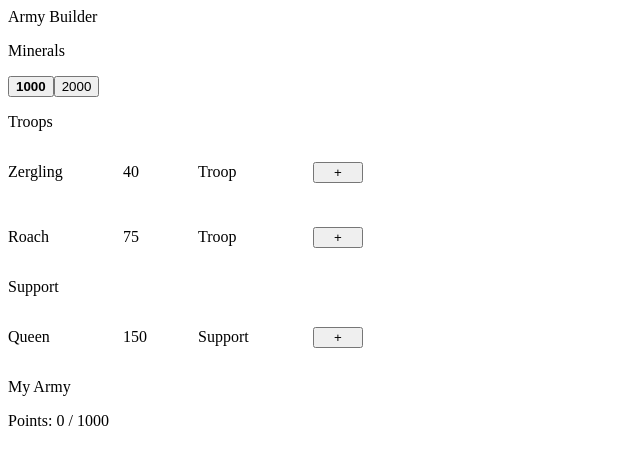
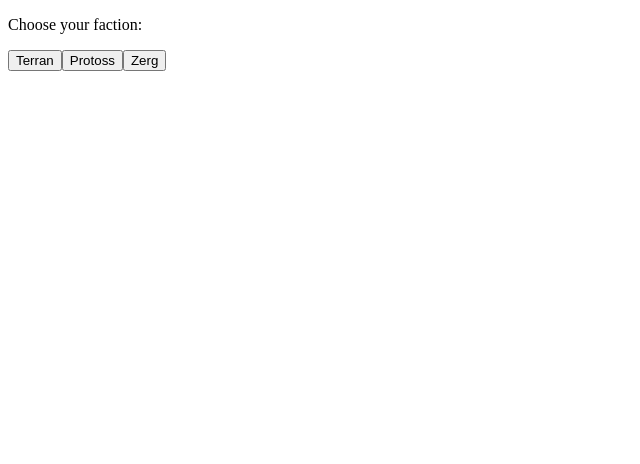
Before and after one commit to 0R91/army-builder, a React (Vite) app: page / in a window 1280 px wide. Shown: the top 464 px of the page, without its empty margins (0-640 px from the left). Built offline with nearby package versions, Linux system fonts and the light colour scheme.

Commit message:
Add faction selection

```diff
--- a/src/App.tsx
+++ b/src/App.tsx
@@ -1,115 +1,22 @@
-import { useState, useRef, useEffect } from 'react';
-import type { Unit, ArmyEntry } from './types/Unit';
-import styles from './App.module.css';
-import UnitCard from './components/UnitCard';
+import { useState } from 'react';
+import type { Faction } from './types/Faction';
+import ArmyBuilder from './components/ArmyBuilder';
+import FactionSelection from './components/FactionSelection';
 
 function App() {
-  const units: Unit[] = [
-    { id: 1, name: 'Zergling', points: 40, category: 'Troop' },
-    { id: 2, name: 'Roach', points: 75, category: 'Troop' },
-    { id: 3, name: 'Queen', points: 150, category: 'Support' },
-  ];
+  const [selectedFaction, setSelectedFaction] = useState<Faction | null>(null);
 
-  const pointLimits = [1000, 2000];
-
-  const [army, setArmy] = useState<ArmyEntry[]>([]);
-  const [maxPoints, setMaxPoints] = useState(1000);
-
-  const nextEntryId = useRef(1);
-
-  const troops = units.filter((unit) => unit.category === 'Troop');
-  const supports = units.filter((unit) => unit.category === 'Support');
-  const zerglings = army.filter((entry) => entry.unit.name === 'Zergling');
-
-  const unitNames = army.map((entry) => entry.unit.name);
-
-  const unitCounts = unitNames.reduce<Record<string, number>>((counts, name) => {
-    if (counts[name]) {
-      counts[name]++;
-    } else {
-      counts[name] = 1;
-    }
-
-    return counts;
-  }, {});
-
-  const unitEntries = Object.entries(unitCounts);
-
-  const totalPoints = army.reduce((total, entry) => {
-    return total + entry.unit.points;
-  }, 0);
-
-  function handleClick(unit: Unit) {
-    const newEntry = {
-      entryId: nextEntryId.current,
-      unit: unit,
-    };
-
-    setArmy([...army, newEntry]);
-    nextEntryId.current++;
+  function handleFactionSelection(faction: Faction) {
+    setSelectedFaction(faction);
   }
-
-  function handleRemove(entryName: string) {
-    const findEntry = army.find((entry) => entry.unit.name === entryName);
-
-    if (!findEntry) {
-      return;
-    }
-
-    const updatedArmy = army.filter((entry) => entry.entryId !== findEntry.entryId);
-    setArmy(updatedArmy);
-  }
-
-  useEffect(() => {
-    console.log(army);
-  }, [army]);
 
   return (
     <>
-      <div>Army Builder</div>
-      <p>Minerals</p>
-
-      <div>
-        {pointLimits.map((limit) => (
-          <button
-            className={limit === maxPoints ? styles.selectedPointLimit : undefined}
-            key={limit}
-            onClick={() => setMaxPoints(limit)}
-          >
-            {limit}
-          </button>
-        ))}
-      </div>
-
-      <div>
-        <p>Troops</p>
-
-        {troops.map((trooper) => (
-          <UnitCard key={trooper.id} unit={trooper} onAdd={handleClick} />
-        ))}
-
-        <p>Support</p>
-
-        {supports.map((support) => (
-          <UnitCard key={support.id} unit={support} onAdd={handleClick} />
-        ))}
-      </div>
-
-      <div>
-        <p>My Army</p>
-        {unitEntries.map((entry) => (
-          <div key={entry[0]}>
-            <p>
-              {entry[1]}x {entry[0]}
-            </p>
-            <button onClick={() => handleRemove(entry[0])}>-</button>
-          </div>
-        ))}
-
-        <p className={totalPoints > maxPoints ? styles.pointsOverLimit : undefined}>
-          Points: {totalPoints} / {maxPoints}
-        </p>
-      </div>
+      {selectedFaction ? (
+        <ArmyBuilder faction={selectedFaction} />
+      ) : (
+        <FactionSelection onFactionSelect={handleFactionSelection} />
+      )}
     </>
   );
 }
--- /dev/null
+++ b/src/components/ArmyBuilder.tsx
@@ -0,0 +1,126 @@
+import { useRef, useState } from 'react';
+import type { Faction } from '../types/Faction';
+import type { ArmyEntry, Unit } from '../types/Unit';
+import styles from '../App.module.css';
+import UnitCard from './UnitCard';
+
+type ArmyBuilderProps = {
+  faction: Faction;
+};
+
+const units: Unit[] = [
+  { id: 1, name: 'Zergling', points: 40, category: 'Troop' },
+  { id: 2, name: 'Roach', points: 75, category: 'Troop' },
+  { id: 3, name: 'Queen', points: 150, category: 'Support' },
+];
+
+const pointLimits = [1000, 2000];
+
+function ArmyBuilder({ faction }: ArmyBuilderProps) {
+  const [army, setArmy] = useState<ArmyEntry[]>([]);
+  const [maxPoints, setMaxPoints] = useState(1000);
+
+  const nextEntryId = useRef(1);
+
+  const troops = units.filter((unit) => unit.category === 'Troop');
+  const supports = units.filter((unit) => unit.category === 'Support');
+
+  const unitNames = army.map((entry) => entry.unit.name);
+
+  const unitCounts = unitNames.reduce<Record<string, number>>((counts, name) => {
+    if (counts[name]) {
+      counts[name]++;
+    } else {
+      counts[name] = 1;
+    }
+
+    return counts;
+  }, {});
+
+  const unitEntries = Object.entries(unitCounts);
+
+  const totalPoints = army.reduce((total, entry) => {
+    return total + entry.unit.points;
+  }, 0);
+
+  function handleClick(unit: Unit) {
+    const newEntry = {
+      entryId: nextEntryId.current,
+      unit: unit,
+    };
+
+    setArmy([...army, newEntry]);
+    nextEntryId.current++;
+  }
+
+  function handleAdd(unit: Object) {}
+
+  function handleRemove(entryName: string) {
+    const findEntry = army.find((entry) => entry.unit.name === entryName);
+
+    if (!findEntry) {
+      return;
+    }
+
+    const updatedArmy = army.filter((entry) => entry.entryId !== findEntry.entryId);
+
+    setArmy(updatedArmy);
+  }
+
+  return (
+    <>
+      <div>Army Builder</div>
+      <p>{faction}</p>
+
+      <p>Minerals</p>
+
+      <div>
+        {pointLimits.map((limit) => (
+          <button
+            className={limit === maxPoints ? styles.selectedPointLimit : undefined}
+            key={limit}
+            onClick={() => setMaxPoints(limit)}
+          >
+            {limit}
+          </button>
+        ))}
+      </div>
+
+      <div>
+        <p>Troops</p>
+
+        {troops.map((trooper) => (
+          <UnitCard key={trooper.id} unit={trooper} onAdd={handleClick} />
+        ))}
+
+        <p>Support</p>
+
+        {supports.map((support) => (
+          <UnitCard key={support.id} unit={support} onAdd={handleClick} />
+        ))}
+      </div>
+
+      <div>
+        <p>My Army</p>
+
+        {unitEntries.map((entry) => (
+          <div key={entry[0]}>
+            <button onClick={() => handleAdd(entry[0])}>-</button>
+
+            <p>
+              {entry[1]}x {entry[0]}
+            </p>
+
+            <button onClick={() => handleRemove(entry[0])}>-</button>
+          </div>
+        ))}
+
+        <p className={totalPoints > maxPoints ? styles.pointsOverLimit : undefined}>
+          Points: {totalPoints} / {maxPoints}
+        </p>
+      </div>
+    </>
+  );
+}
+
+export default ArmyBuilder;
--- /dev/null
+++ b/src/components/FactionSelection.tsx
@@ -0,0 +1,24 @@
+import type { Faction } from '../types/Faction';
+import styles from './FactionSelection.module.css';
+
+type FactionSelectionProps = {
+  onFactionSelect: (faction: Faction) => void;
+};
+
+const factions: Faction[] = ['Terran', 'Protoss', 'Zerg'];
+
+function FactionSelection({ onFactionSelect }: FactionSelectionProps) {
+  return (
+    <div>
+      <p>Choose your faction:</p>
+
+      {factions.map((faction) => (
+        <button key={faction} onClick={() => onFactionSelect(faction)}>
+          {faction}
+        </button>
+      ))}
+    </div>
+  );
+}
+
+export default FactionSelection;
--- a/src/components/UnitCard.module.css
+++ b/src/components/UnitCard.module.css
@@ -1,7 +1,7 @@
 .unitCard {
+  align-items: center;
   display: grid;
   grid-template-columns: 100px 60px 100px 50px;
-  align-items: center;
   gap: 15px;
   margin-bottom: 15px;
 }
--- /dev/null
+++ b/src/types/Faction.ts
@@ -0,0 +1 @@
+export type Faction = 'Terran' | 'Protoss' | 'Zerg';
```
Also changed, not shown: src/components/ArmyBuilder.module.css (added), src/components/FactionSelection.module.css (added).
